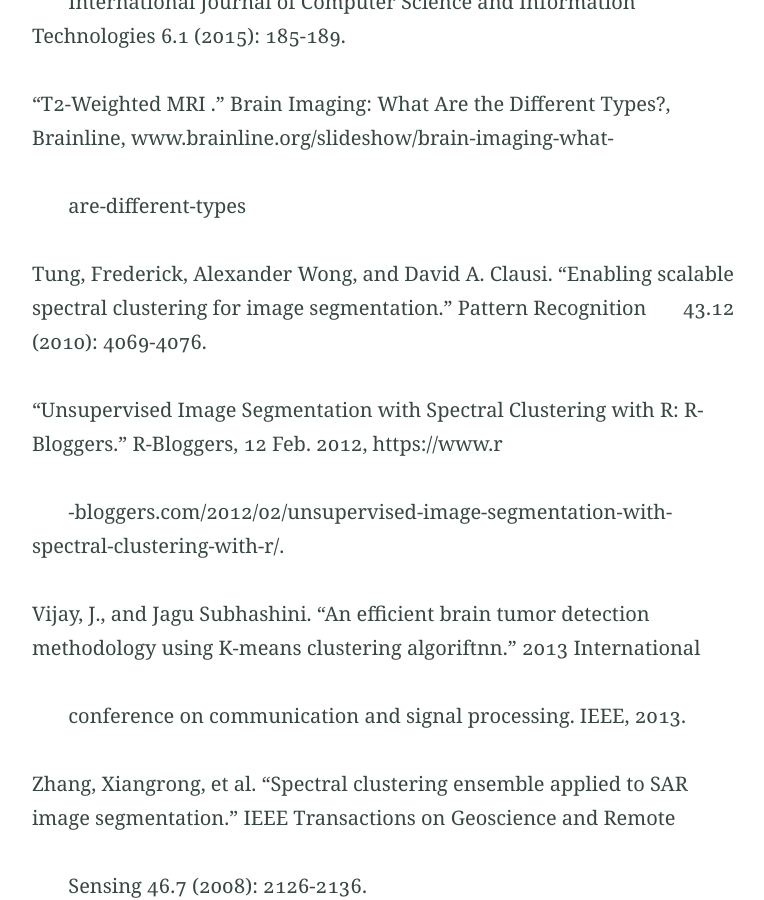
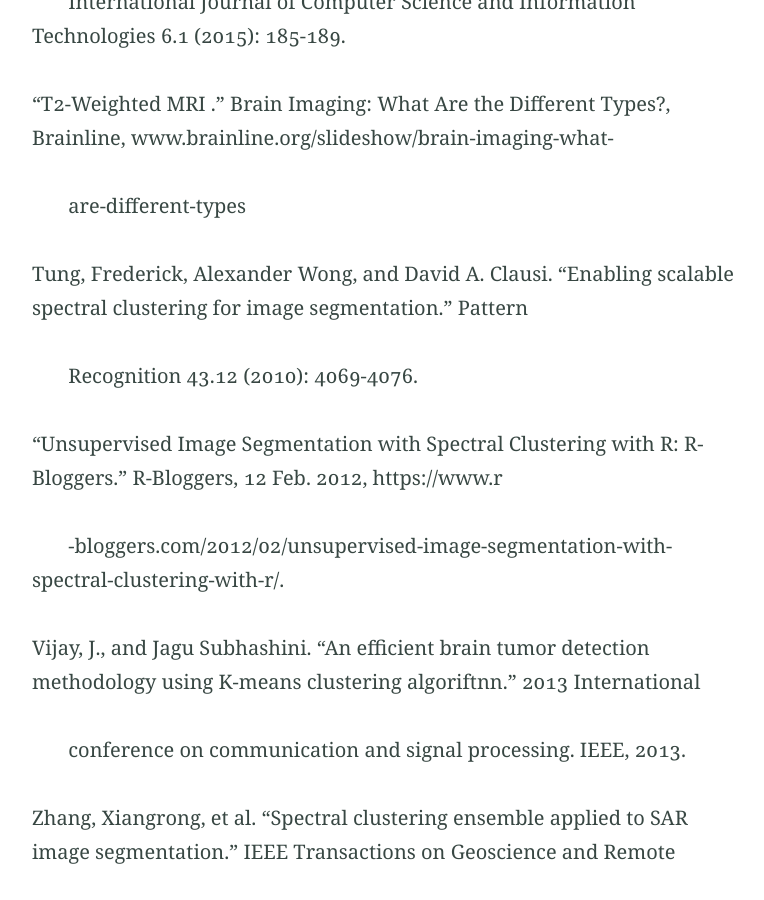
Before and after one commit to timhedspeth/timhedspeth.github.io, a Jekyll site: the page built from php2650final.md, in a window 1280 px wide and 900 px high, scrolled down 25321 px. Shown: the whole window, without its empty margins (251-1015 px from the left). Built offline with Jekyll 4.4.1, drawn with Linux system fonts in a browser that asks for light colours.

Commit message:
Update php2650final.md

```diff
--- a/php2650final.md
+++ b/php2650final.md
@@ -160,7 +160,9 @@ Suryanarayana, S. V., G. Venkateswara Rao, and G. Veereswara Swamy. "A Survey: S
 
 &nbsp;&nbsp;&nbsp;&nbsp;&nbsp;&nbsp; are-different-types
 
-Tung, Frederick, Alexander Wong, and David A. Clausi. "Enabling scalable spectral clustering for image segmentation." Pattern Recognition&nbsp;&nbsp;&nbsp;&nbsp;&nbsp;&nbsp;  43.12 (2010): 4069-4076.
+Tung, Frederick, Alexander Wong, and David A. Clausi. "Enabling scalable spectral clustering for image segmentation." Pattern
+
+&nbsp;&nbsp;&nbsp;&nbsp;&nbsp;&nbsp; Recognition 43.12 (2010): 4069-4076.
 
 “Unsupervised Image Segmentation with Spectral Clustering with R: R-Bloggers.” R-Bloggers, 12 Feb. 2012, https://www.r
 
```
